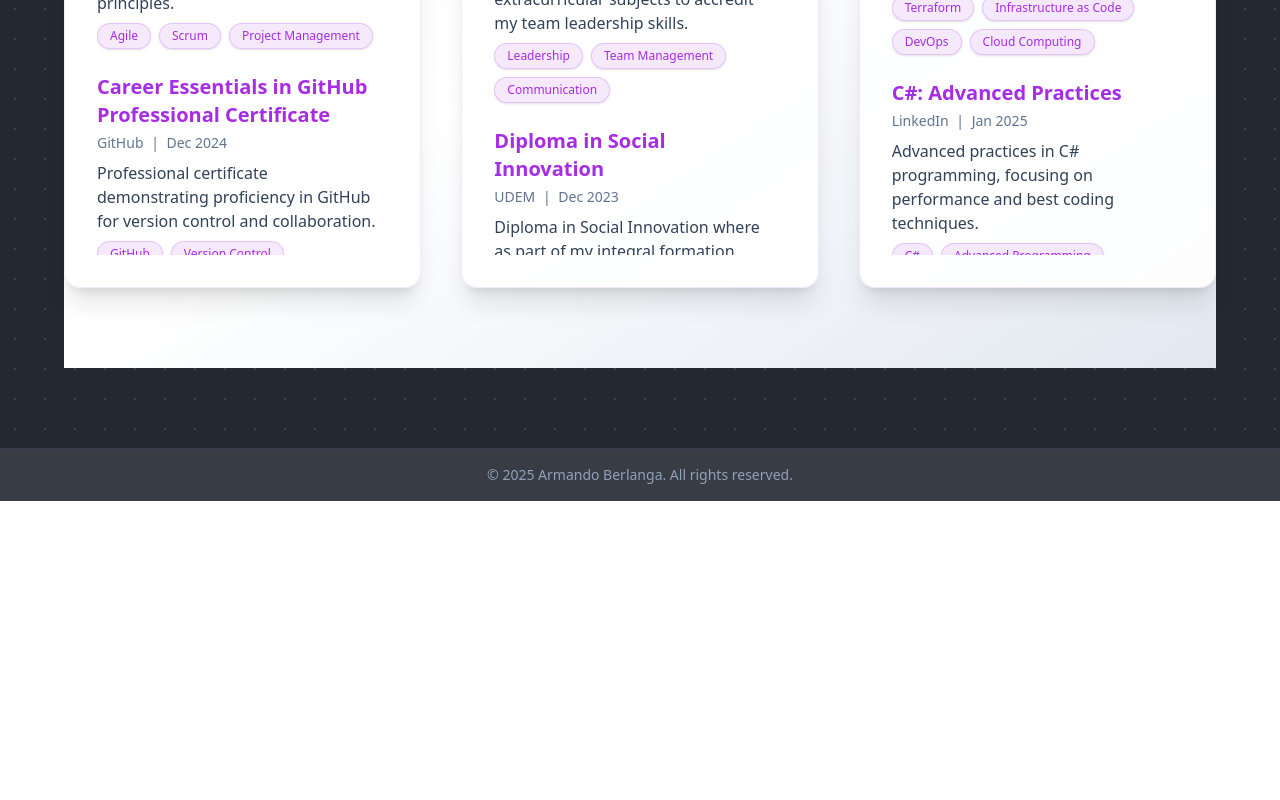
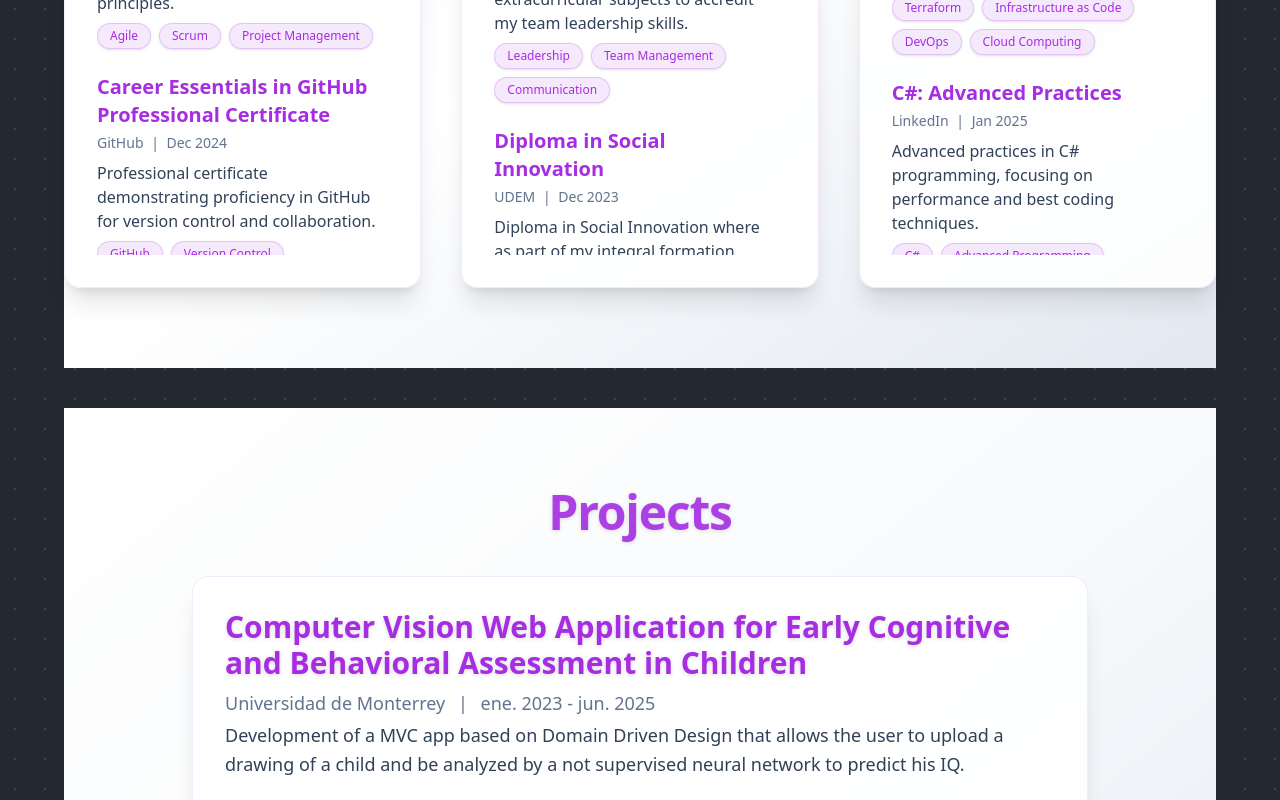
Before and after one commit to ArmandoBerlanga/Portfolio, a React (Vite) app: page / in a window 1280 px wide. Shown: the part 2803-3603 px from the top of the page. Before the commit the page ends 3304 px from the top, so only its background shows below. Built offline with nearby package versions, Linux system fonts and the light colour scheme.

Commit message:
Add project details for Computer Vision Web Application in projects.js

```diff
--- /dev/null
+++ b/src/config/projects.js
@@ -0,0 +1,15 @@
+export const projects = [
+    {
+        title: "Computer Vision Web Application for Early Cognitive and Behavioral Assessment in Children",
+        date: "ene. 2023 - jun. 2025",
+        institution: "Universidad de Monterrey",
+        description: "Development of a MVC app based on Domain Driven Design that allows the user to upload a drawing of a child and be analyzed by a not supervised neural network to predict his IQ.",
+        image: "src/assets/projects/hft.png",
+        skills: [
+            ".NET", "APIs", "VueJS", "Python", "PyTorch", "Onnx",
+            "Docker", "Web Sockets", "OWASP Standards", "Cloudflare",
+            "Nielsen's Heuristics", "Google Cloud", "Microsoft SQL Server",
+            "Terraform", "GitHub", "Agile Methodologies"
+        ]
+    }
+]
--- a/src/sections/CertificationsSection.jsx
+++ b/src/sections/CertificationsSection.jsx
@@ -3,7 +3,7 @@ import { certsTypes } from "../config/certifications";
 export default function CertificationsSection() {
     return (
         <section id="certifications" className="py-20 bg-gradient-to-br from-slate-50 via-white to-slate-200 dark:from-slate-900 dark:via-slate-800 dark:to-slate-900 transition-colors duration-500">
-            <h1 className='text-4xl md:text-5xl font-extrabold text-primary/90 mb-10 text-center tracking-tight drop-shadow-sm'>Certifications</h1>
+            <h2 className='text-4xl md:text-5xl font-extrabold text-primary/90 mb-10 text-center tracking-tight drop-shadow-sm'>Certifications</h2>
 
             <div className="certification-types grid grid-cols-1 sm:grid-cols-2 lg:grid-cols-3 gap-10 max-w-6xl mx-auto px-4 md:px-0">
                 {Object.entries(certsTypes).map(([type, items]) => (
--- a/src/sections/EducationSection.jsx
+++ b/src/sections/EducationSection.jsx
@@ -3,7 +3,7 @@ import { education } from "../config/education";
 export default function EducationSection() {
     return (
         <section id="education" className="py-20 bg-gradient-to-br from-white via-slate-50 to-slate-200 dark:from-slate-900 dark:via-slate-800 dark:to-slate-900 transition-colors duration-500">
-            <h1 className='text-4xl md:text-5xl font-extrabold text-primary/90 mb-10 text-center tracking-tight drop-shadow-sm'>Education</h1>
+            <h2 className='text-4xl md:text-5xl font-extrabold text-primary/90 mb-10 text-center tracking-tight drop-shadow-sm'>Education</h2>
 
             <div className="education-list flex flex-col md:flex-row md:space-x-6 space-y-6 md:space-y-0 items-stretch max-w-5xl mx-auto px-4 md:px-0">
                 {education.map((edu, index) => (
--- a/src/sections/ExperienceSection.jsx
+++ b/src/sections/ExperienceSection.jsx
@@ -7,7 +7,7 @@ export default function ExperienceSection() {
 
     return (
         <section id="experience" className="py-20 bg-gradient-to-br from-slate-50 via-white to-slate-200 dark:from-slate-900 dark:via-slate-800 dark:to-slate-900 transition-colors duration-500">
-            <h1 className='text-4xl md:text-5xl font-extrabold text-primary/90 mb-10 text-center tracking-tight drop-shadow-sm'>Job Experience</h1>
+            <h2 className='text-4xl md:text-5xl font-extrabold text-primary/90 mb-10 text-center tracking-tight drop-shadow-sm'>Job Experience</h2>
 
             <div className="experience-tabs w-full flex flex-col items-center max-w-4xl mx-auto px-4 md:px-0">
                 <div className="tab-list flex flex-wrap gap-3 mb-6 w-full justify-center">
--- a/src/sections/ProjectsSection.jsx
+++ b/src/sections/ProjectsSection.jsx
@@ -1,6 +1,28 @@
+import { projects } from "../config/projects";
+
 export default function ProjectsSection() {
     return (
-        <section id="projects">
+        <section id="projects" className="py-20 bg-gradient-to-br from-white via-slate-50 to-slate-200 dark:from-slate-900 dark:via-slate-800 dark:to-slate-900 transition-colors duration-500">
+            <h2 className="text-4xl md:text-5xl font-extrabold text-primary/90 mb-10 text-center tracking-tight drop-shadow-sm">Projects</h2>
+            <div className={`projects-list ${projects.length === 1 ? 'max-w-4xl' : 'grid grid-cols-1 md:grid-cols-2 gap-10 max-w-6xl'} mx-auto px-4 md:px-0`}>
+                {projects.map((project, index) => (
+                    <div key={index} className="project-card bg-white/90 dark:bg-slate-800/90 border border-primary/10 dark:border-slate-700 rounded-2xl shadow-xl p-8 flex flex-col transition-colors hover:scale-[1.025] hover:shadow-2xl duration-300">
+                        <h3 className="text-2xl md:text-3xl font-bold mb-2 text-primary drop-shadow-sm">{project.title}</h3>
+                        <p className="text-base md:text-lg mb-1 text-slate-500 dark:text-slate-300 font-medium">
+                            {project.institution} <span className="mx-2">|</span> {project.date}
+                        </p>
+                        <p className="project-description text-slate-700 dark:text-slate-200 text-base md:text-lg leading-relaxed mb-4">{project.description}</p>
+                        <div className="flex flex-wrap gap-2 mt-2 mb-6">
+                            {project.skills.map((skill, i) => (
+                                <span key={i} className="bg-primary/10 text-primary font-semibold px-3 py-1 rounded-full text-xs shadow-sm border border-primary/20">{skill}</span>
+                            ))}
+                        </div>
+                        {project.image && (
+                            <img src={project.image} alt={project.title} className="w-full h-80 object-cover rounded-xl mt-4 border border-primary/20 shadow-md bg-white dark:bg-slate-900" />
+                        )}
+                    </div>
+                ))}
+            </div>
         </section>
     );
 }
```
Also changed, not shown: src/assets/projects/hft.png (added).
